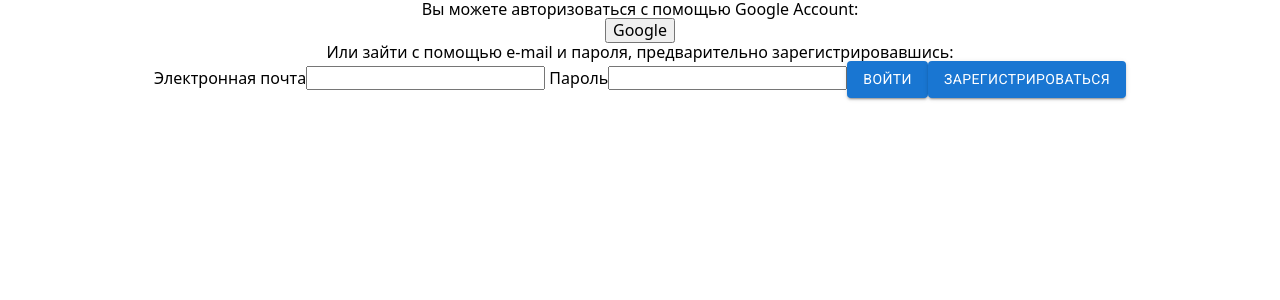
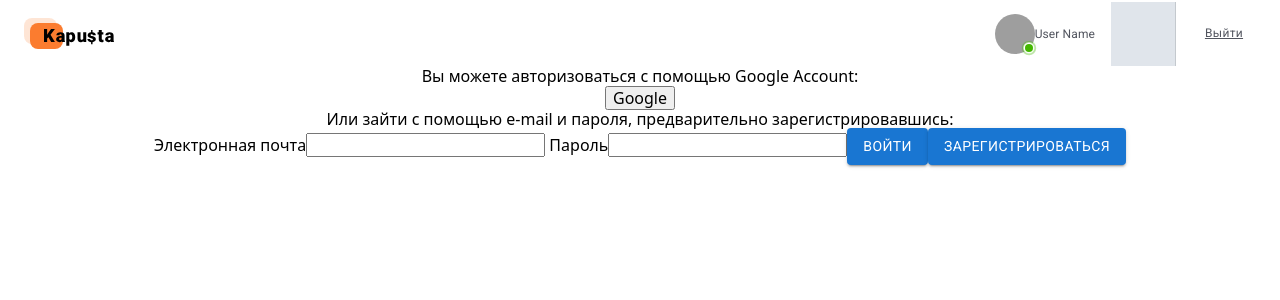
Before and after one commit to iuriibilonog/react-project, a React (Create React App) app: page / in a window 1280 px wide. Shown: the top 300 px of the page. Built offline with nearby package versions, Linux system fonts and the light colour scheme; grey boxes are pictures that could not be loaded.

Commit message:
try breackpoints

```diff
--- a/package.json
+++ b/package.json
@@ -5,6 +5,7 @@
   "dependencies": {
     "@emotion/react": "^11.7.0",
     "@emotion/styled": "^11.6.0",
+    "@material-ui/core": "^4.12.3",
     "@mui/icons-material": "^5.2.0",
     "@mui/material": "^5.2.1",
     "@reduxjs/toolkit": "^1.6.2",
--- a/src/components/NavBar/NavBar.jsx
+++ b/src/components/NavBar/NavBar.jsx
@@ -1,30 +1,155 @@
-import * as React from "react";
-import AppBar from "@mui/material/AppBar";
-import Box from "@mui/material/Box";
-import Toolbar from "@mui/material/Toolbar";
-import IconButton from "@mui/material/IconButton";
-import Typography from "@mui/material/Typography";
-import Menu from "@mui/material/Menu";
-import MenuIcon from "@mui/icons-material/Menu";
-import Container from "@mui/material/Container";
-import Avatar from "@mui/material/Avatar";
-import Button from "@mui/material/Button";
-import Tooltip from "@mui/material/Tooltip";
-import MenuItem from "@mui/material/MenuItem";
-import logo from "../../img/logo.svg";
-import s from "./NavBar.module.css";
+import * as React from 'react';
+import AppBar from '@mui/material/AppBar';
+import Box from '@mui/material/Box';
+import Toolbar from '@mui/material/Toolbar';
+import IconButton from '@mui/material/IconButton';
+import Typography from '@mui/material/Typography';
+import Menu from '@mui/material/Menu';
+import MenuIcon from '@mui/icons-material/Menu';
+import Container from '@mui/material/Container';
+import Avatar from '@mui/material/Avatar';
+import Button from '@mui/material/Button';
+import Tooltip from '@mui/material/Tooltip';
+import MenuItem from '@mui/material/MenuItem';
+import logo from '../../img/logo.svg';
+import logout from '../../img/logout.svg';
+import s from './NavBar.module.css';
+import { styled } from '@mui/material/styles';
+import Badge from '@mui/material/Badge';
+import Stack from '@mui/material/Stack';
+import Divider from '@mui/material/Divider';
+import { createTheme, MuiThemeProvider, makeStyles } from '@material-ui/core/styles';
+import { withStyles } from '@material-ui/core/styles';
 
-const pages = ["Products", "Pricing", "Blog"];
-const settings = ["Profile", "Account", "Dashboard", "Logout"];
+const settings = ['Logout'];
+const StyledBadge = styled(Badge)(({ theme }) => ({
+  '& .MuiBadge-badge': {
+    backgroundColor: '#44b700',
+    color: '#44b700',
+    boxShadow: `0 0 0 2px ${theme.palette.background.paper}`,
+    '&::after': {
+      position: 'absolute',
+      top: 0,
+      left: 0,
+      width: '100%',
+      height: '100%',
+      borderRadius: '50%',
+      animation: 'ripple 1.2s infinite ease-in-out',
+      border: '1px solid currentColor',
+      content: '""',
+    },
+  },
+  '@keyframes ripple': {
+    '0%': {
+      transform: 'scale(.8)',
+      opacity: 1,
+    },
+    '100%': {
+      transform: 'scale(2.4)',
+      opacity: 0,
+    },
+  },
+}));
+const theme = createTheme({
+  breakpoints: {
+    // Define custom breakpoint values.
+    // These will apply to Material-UI components that use responsive
+    // breakpoints, such as `Grid` and `Hidden`. You can also use the
+    // theme breakpoint functions `up`, `down`, and `between` to create
+    // media queries for these breakpoints
 
-const NavBar = () => {
+    values: {
+      axs: 400,
+      asm: 768,
+      amd: 800,
+      alg: 900,
+      axl: 1200,
+    },
+  },
+});
+// const newTheme = createMuiTheme({
+//   breakpoints: {
+// Define custom breakpoint values.
+// These will apply to Material-UI components that use responsive
+// breakpoints, such as `Grid` and `Hidden`. You can also use the
+// theme breakpoint functions `up`, `down`, and `between` to create
+// media queries for these breakpoints
+//     values: {
+//       xs: 0,
+//       sm: 440,
+//       md: 660,
+//       mobile: 768,
+//       lg: 900,
+//       xl: 1200,
+//     },
+//   },
+// });
+// const styles = themes => {
+//   console.log(themes);
+//   return {
+//     mob: {
+//       [themes.breakpoints.up('sm')]: {
+//         background: `red`,
+//         color: `blue`,
+//       },
+// '&::before': {
+//   [theme.breakpoints.down('sm')]: {
+//     content: `'Screen size = xs'`,
+//   },
+//   [theme.breakpoints.up('sm')]: {
+//     content: `'Screen size = sm'`,
+//   },
+//   [theme.breakpoints.up('md')]: {
+//     content: `'Screen size = md'`,
+//   },
+//   [theme.breakpoints.up('lg')]: {
+//     content: `'Screen size = lg'`,
+//   },
+//   [theme.breakpoints.up('xl')]: {
+//     content: `'Screen size = xl'`,
+//   },
+// },
+//     },
+//   };
+// };
+
+const styles = theme => {
+  console.log(theme);
+  return {
+    root: {
+      ...theme.typography.display1,
+      padding: theme.spacing.unit * 4,
+      backgroundColor: theme.palette.secondary.main,
+      color: theme.palette.getContrastText(theme.palette.secondary.main),
+      // Display the name of the current breakpoint
+      '&::before': {
+        [theme.breakpoints.down('axs')]: {
+          content: `'Screen size = xxs'`,
+        },
+        [theme.breakpoints.up('asm')]: {
+          content: `'Screen size = sm'`,
+        },
+        [theme.breakpoints.up('amd')]: {
+          content: `'Screen size = md'`,
+        },
+        [theme.breakpoints.up('alg')]: {
+          content: `'Screen size = lg'`,
+        },
+        [theme.breakpoints.up('axl')]: {
+          content: `'Screen size = xl'`,
+        },
+      },
+    },
+  };
+};
+const NavBar = ({ classes }) => {
   const [anchorElNav, setAnchorElNav] = React.useState(null);
   const [anchorElUser, setAnchorElUser] = React.useState(null);
-
-  const handleOpenNavMenu = (event) => {
+  console.log(classes);
+  const handleOpenNavMenu = event => {
     setAnchorElNav(event.currentTarget);
   };
-  const handleOpenUserMenu = (event) => {
+  const handleOpenUserMenu = event => {
     setAnchorElUser(event.currentTarget);
   };
 
@@ -37,108 +162,79 @@ const NavBar = () => {
   };
 
   return (
-    <AppBar position="static">
-      <Container maxWidth="xl">
-        <Toolbar disableGutters>
+    <MuiThemeProvider theme={theme}>
+      <AppBar position="static" sx={{ background: 'white', boxShadow: 'none' }}>
+        <Container maxWidth="axl">
+          <Toolbar disableGutters sx={{ display: 'flex', justifyContent: 'space-between' }}>
+            <Avatar
+              alt="Logo"
+              src={logo}
+              id={s.logo}
+              variant="square"
+              style={{ width: 90 + 'px' }}
+            />
+            <div className={s.wrapper}>
+              <Stack direction="row" spacing={2}>
+                <StyledBadge
+                  overlap="circular"
+                  anchorOrigin={{ vertical: 'bottom', horizontal: 'right' }}
+                  variant="dot"
+                  sx={{ mr: 2 }}
+                >
+                  <Avatar alt="Remy Sharp" src="/static/images/avatar/1.jpg" />
+                </StyledBadge>
+              </Stack>
               <Typography
-            variant="h6"
                 noWrap
-            component="div"
-            sx={{ mr: 2, display: { xs: "none", md: "flex" } }}
-          >
-            <IconButton onClick={handleOpenUserMenu} sx={{ p: 0 }}>
-              <Avatar alt="Remy Sharp" src={logo} className={s.logo} />
-            </IconButton>
-          </Typography>
-
-          <Box sx={{ flexGrow: 1, display: { xs: "flex", md: "none" } }}>
-            <IconButton
-              size="large"
-              aria-label="account of current user"
-              aria-controls="menu-appbar"
-              aria-haspopup="true"
-              onClick={handleOpenNavMenu}
-              color="inherit"
-            >
-              <MenuIcon />
-            </IconButton>
-            <Menu
-              id="menu-appbar"
-              anchorEl={anchorElNav}
-              anchorOrigin={{
-                vertical: "bottom",
-                horizontal: "left",
-              }}
-              keepMounted
-              transformOrigin={{
-                vertical: "top",
-                horizontal: "left",
-              }}
-              open={Boolean(anchorElNav)}
-              onClose={handleCloseNavMenu}
+                component="p"
                 sx={{
-                display: { xs: "block", md: "none" },
+                  display: { axs: 'none', asm: 'flex' },
+                  color: '#52555F',
+                  fontFamily: 'Roboto',
+                  fontSize: '12px',
                 }}
               >
-              {pages.map((page) => (
-                <MenuItem key={page} onClick={handleCloseNavMenu}>
-                  <Typography textAlign="center">{page}</Typography>
-                </MenuItem>
-              ))}
-            </Menu>
-          </Box>
-          <Typography
-            variant="h6"
-            noWrap
-            component="div"
-            sx={{ flexGrow: 1, display: { xs: "flex", md: "none" } }}
+                User Name
+              </Typography>
+              <Divider
+                orientation="vertical"
+                flexItem
+                sx={{
+                  my: 0.2,
+                  background: '#E0E5EB',
+                  ml: 2,
+                  mr: 2,
+                  // display: { xs: 'none', sm: 'block' },
+                }}
+                className={classes.root}
+              />
+              <Button
+                variant="text"
+                sx={{
+                  color: 'white',
+                  textDecoration: 'underline',
+                  textTransform: 'capitalize',
+                  // display: { xs: 'none', sm: 'flex' },
+                  color: '#52555F',
+                  fontFamily: 'Roboto',
+                  fontSize: '12px',
+                }}
+                className={classes.root}
               >
-            LOGO
-          </Typography>
-          <Box sx={{ flexGrow: 1, display: { xs: "none", md: "flex" } }}>
-            {pages.map((page) => (
-              <Button
-                key={page}
-                onClick={handleCloseNavMenu}
-                sx={{ my: 2, color: "white", display: "block" }}
-              >
-                {page}
+                Выйти
               </Button>
-            ))}
-          </Box>
-
-          <Box sx={{ flexGrow: 0 }}>
-            <Tooltip title="Open settings">
-              <IconButton onClick={handleOpenUserMenu} sx={{ p: 0 }}>
-                <Avatar alt="Remy Sharp" src="/static/images/avatar/2.jpg" />
-              </IconButton>
-            </Tooltip>
-            <Menu
-              sx={{ mt: "45px" }}
-              id="menu-appbar"
-              anchorEl={anchorElUser}
-              anchorOrigin={{
-                vertical: "top",
-                horizontal: "right",
+              <img
+                className={s.logoutIcon}
+                src={logout}
+                sx={{
+                  display: { axs: 'block', asm: 'none' },
                 }}
-              keepMounted
-              transformOrigin={{
-                vertical: "top",
-                horizontal: "right",
-              }}
-              open={Boolean(anchorElUser)}
-              onClose={handleCloseUserMenu}
-            >
-              {settings.map((setting) => (
-                <MenuItem key={setting} onClick={handleCloseNavMenu}>
-                  <Typography textAlign="center">{setting}</Typography>
-                </MenuItem>
-              ))}
-            </Menu>
-          </Box>
+              />
+            </div>
           </Toolbar>
         </Container>
       </AppBar>
+    </MuiThemeProvider>
   );
 };
-export default NavBar;
+export default withStyles(styles)(NavBar);
--- a/src/components/NavBar/NavBar.module.css
+++ b/src/components/NavBar/NavBar.module.css
@@ -1,3 +1,20 @@
-.logo {
+#logo {
   height: auto;
 }
+
+.wrapper {
+  display: flex;
+  align-items: center;
+}
+
+.line {
+  width: 3px;
+  height: 50px;
+  background-color: brown;
+}
+
+@media only screen and (min-width: 426px) {
+  .logoutIcon {
+    display: none;
+  }
+}
--- a/src/pages/HomePage/HomePage.jsx
+++ b/src/pages/HomePage/HomePage.jsx
@@ -1,9 +1,13 @@
 import Authorization from '../../components/Auth';
+import NavBar from '../../components/NavBar/NavBar';
 
 const HomePage = () => {
   return (
-    <Authorization/>
-  )
-}
+    <>
+      <NavBar />
+      <Authorization />
+    </>
+  );
+};
 
 export default HomePage;
```
Also changed, not shown: src/img/logout.svg (added), 1 other file (tests, documents, lock files or other folders). Lines whose indentation alone changed are shown as unchanged.
